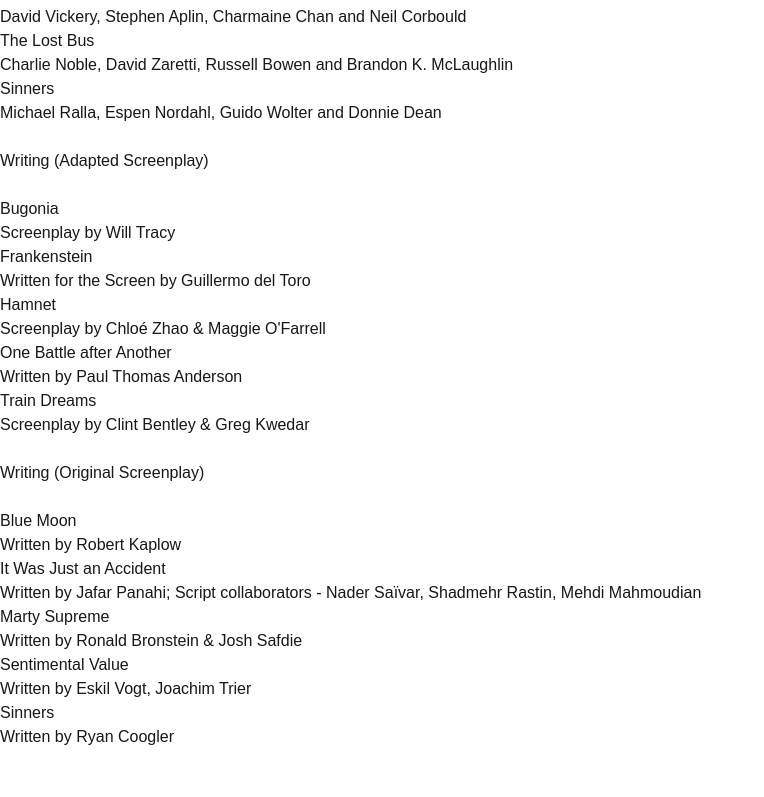
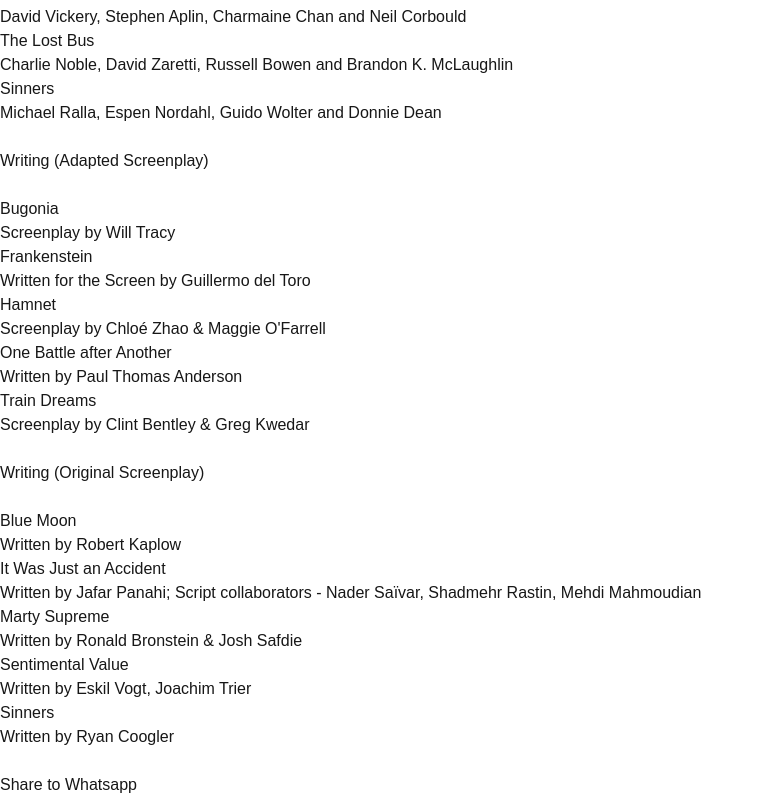
Before and after one commit to zakgc/share-your-predictions, a Next.js app: page /oscars in a window 1280 px wide. Shown: the part 6979-7776 px from the top of the page, without its empty margins (0-764 px from the left). Before the commit the page ends 7752 px from the top, so only its background shows below. Built offline with nearby package versions, Linux system fonts and the light colour scheme.

Commit message:
add share text to whatsapp package

```diff
--- a/app/oscars/page.tsx
+++ b/app/oscars/page.tsx
@@ -1,7 +1,11 @@
+"use client"
+
 const oscarsData = require('../../oscars.json')
 import { Category, Option } from "@/types";
+import { shareTextToWhatsApp } from "share-text-to-whatsapp";
 
 export default function Home() {
+  let predictions = 'Nothing'
   return (
     <main>
       <h1>What are your predicitons for the Oscars</h1>
@@ -25,6 +29,10 @@ export default function Home() {
           </div>
         )
       })}
+
+      <button onClick={() => {shareTextToWhatsApp(predictions)}}>
+        Share to Whatsapp
+      </button>
     </main>
   );
 }
--- a/package.json
+++ b/package.json
@@ -11,7 +11,8 @@
   "dependencies": {
     "next": "16.1.6",
     "react": "19.2.3",
-    "react-dom": "19.2.3"
+    "react-dom": "19.2.3",
+    "share-text-to-whatsapp": "^1.0.2"
   },
   "devDependencies": {
     "@tailwindcss/postcss": "^4",
```
Also changed, not shown: 1 other file (tests, documents, lock files or other folders).
